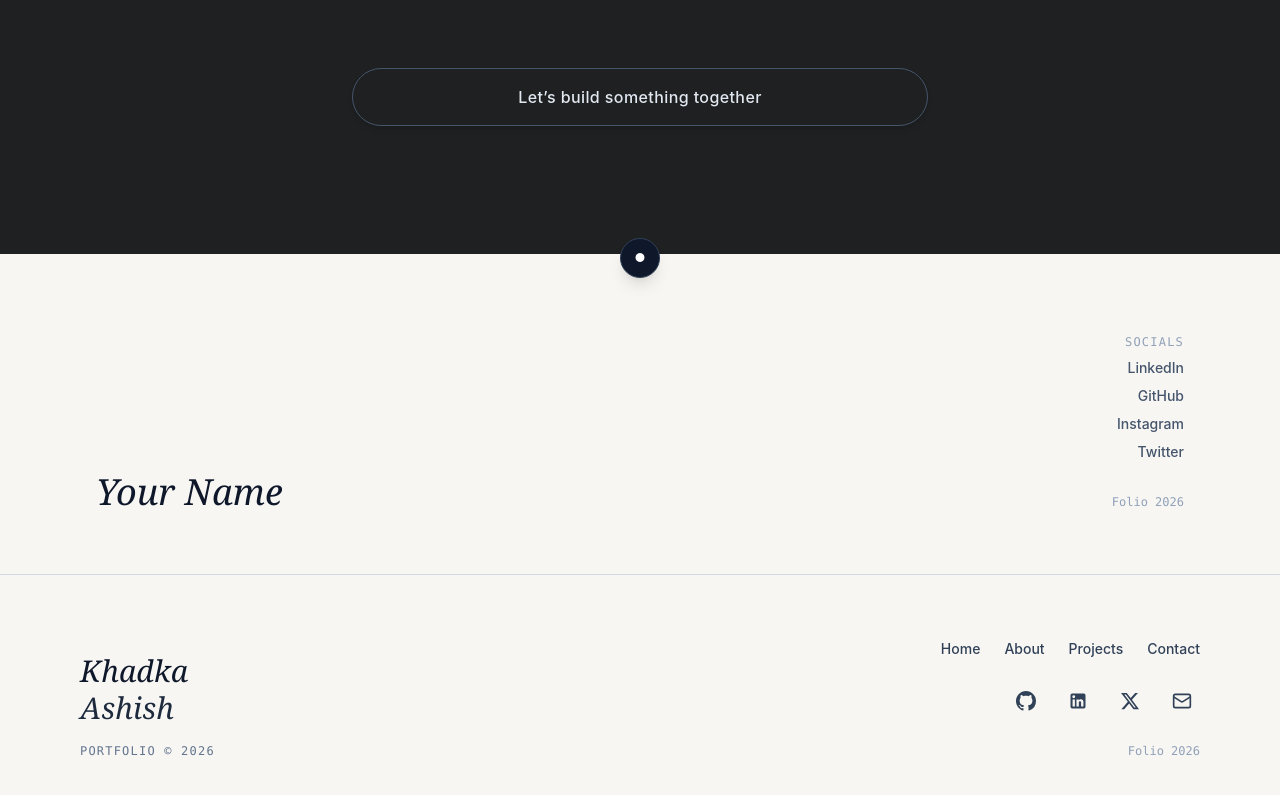
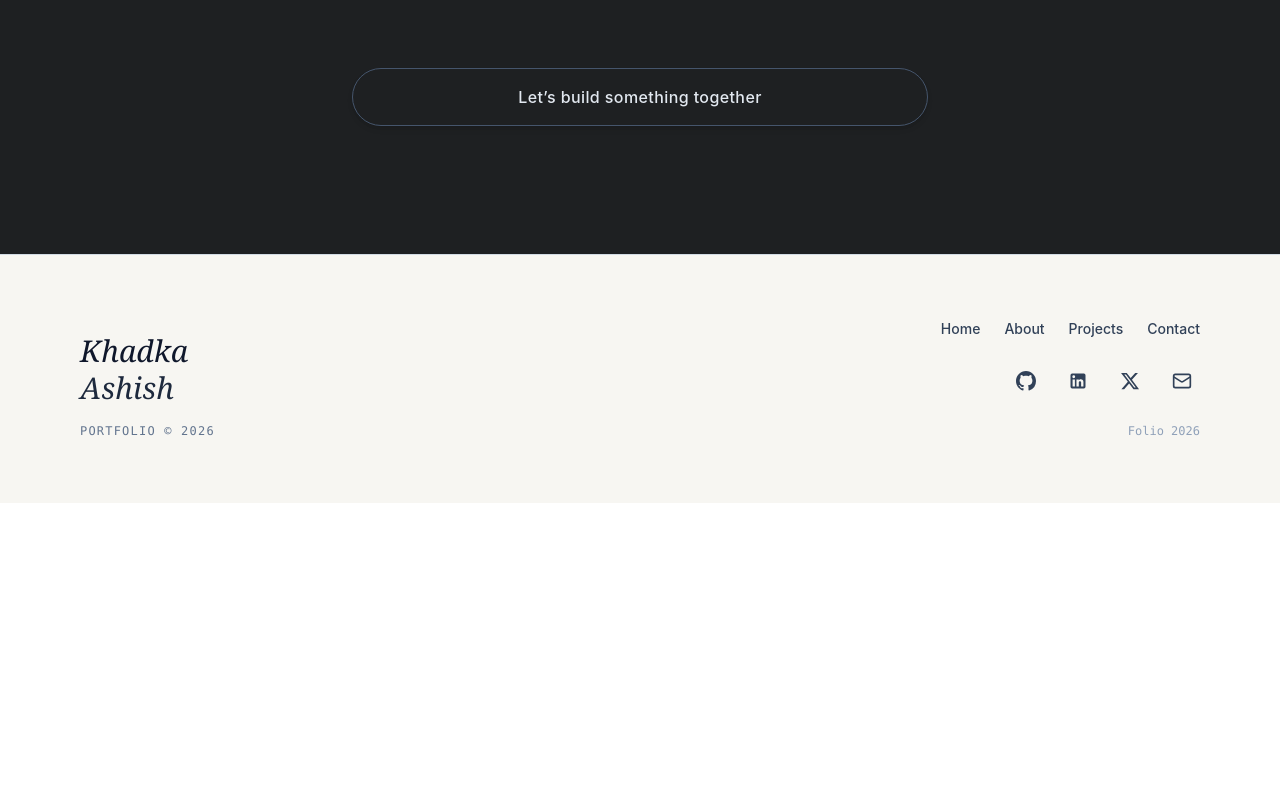
Before and after one commit to Ashishkhadka07/my-portfolio1, a React (Vite) app: page /projects in a window 1280 px wide. Shown: the part 1740-2535 px from the top of the page. After the commit the page ends 2243 px from the top, so only its background shows below. Built offline with nearby package versions, Linux system fonts and the light colour scheme.

Commit message:
cta edit

```diff
--- a/src/components/about/AboutPhilosophyCTA.jsx
+++ b/src/components/about/AboutPhilosophyCTA.jsx
@@ -1,18 +1,12 @@
 import { Link } from "react-router-dom";
 
 export default function AboutPhilosophyCTA() {
-  const socialLinks = [
-    { name: "LinkedIn", url: "https://linkedin.com" },
-    { name: "GitHub", url: "https://github.com" },
-    { name: "Instagram", url: "https://instagram.com" },
-    { name: "Twitter", url: "https://twitter.com" },
-  ];
 
   return (
     <div className="w-full font-sans">
       {/* Upper Dark Section */}
       <section className="w-full bg-[#1e2022] text-white px-6 sm:px-12 lg:px-20 py-24 sm:py-32 flex flex-col items-center justify-center text-center">
-        <div className="max-w-5      xl mx-auto space-y-10">
+        <div className="max-w-5xl mx-auto space-y-10">
 
           {/* Section Title */}
           <h2 className="text-3xl sm:text-4xl lg:text-5xl font-serif font-medium tracking-wide">
--- a/src/components/projects/AboutSkillsCTA.jsx
+++ b/src/components/projects/AboutSkillsCTA.jsx
@@ -1,13 +1,6 @@
 // src/components/projects/AboutSkillsCTA.jsx
 import React from "react";
 import { Link } from "react-router-dom";
-
-const socialLinks = [
-  { name: "LinkedIn", url: "https://linkedin.com" },
-  { name: "GitHub", url: "https://github.com" },
-  { name: "Instagram", url: "https://instagram.com" },
-  { name: "Twitter", url: "https://twitter.com" },
-];
 
 export default function AboutSkillsCTA() {
   return (
@@ -37,43 +30,6 @@ export default function AboutSkillsCTA() {
 
         </div>
       </section>
-
-      {/* Lower Light Footer Section */}
-      <footer className="w-full bg-[#f7f6f2] text-slate-800 px-8 sm:px-16 lg:px-24 py-16 flex flex-col justify-between min-h-[320px] relative">
-        <div className="w-full flex justify-center -mt-20 mb-8">
-          <div className="w-10 h-10 rounded-full bg-slate-900 border border-slate-700 flex items-center justify-center text-xs text-white shadow-lg">
-            ●
-          </div>
-        </div>
-
-        <div className="w-full max-w-7xl mx-auto flex flex-col sm:flex-row items-end justify-between gap-12 mt-auto">
-          <div className="text-left">
-            <h3 className="text-3xl sm:text-4xl font-serif italic text-slate-900 leading-none">
-              Your Name
-            </h3>
-          </div>
-
-          <div className="flex flex-col items-end text-right space-y-2">
-            <span className="text-xs font-mono uppercase tracking-widest text-slate-400 mb-2">
-              Socials
-            </span>
-            {socialLinks.map((social) => (
-              <a
-                key={social.name}
-                href={social.url}
-                target="_blank"
-                rel="noopener noreferrer"
-                className="text-sm font-medium text-slate-600 hover:text-slate-900 transition-colors duration-200"
-              >
-                {social.name}
-              </a>
-            ))}
-            <span className="text-xs font-mono text-slate-400 pt-6">
-              Folio 2026
-            </span>
-          </div>
-        </div>
-      </footer>
     </div>
   );
 }
```
